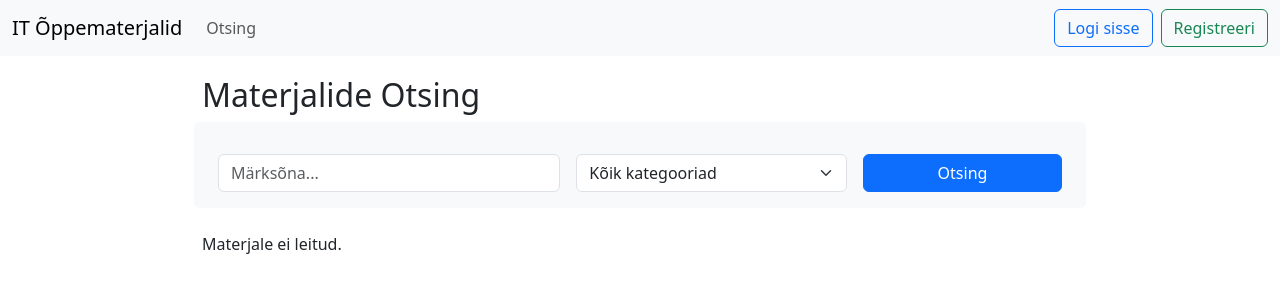
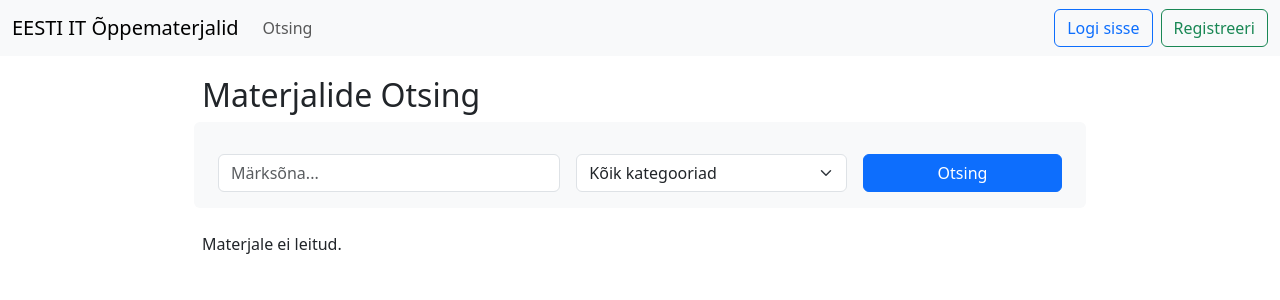
Before and after one commit to capnerss/flask-learning-project, a Flask app: page / in a window 1280 px wide. Shown: the top 300 px of the page. Run offline with Flask 3, Linux system fonts and the light colour scheme; data that the repository does not hold is empty.

Commit message:
add eesti

```diff
--- a/templates/index.html
+++ b/templates/index.html
@@ -16,7 +16,7 @@
 
 <nav class="navbar navbar-expand-lg navbar-light bg-light">
   <div class="container-fluid">
-    <a class="navbar-brand" href="#">IT Õppematerjalid</a>
+    <a class="navbar-brand" href="#">EESTI IT Õppematerjalid</a>
     <div class="collapse navbar-collapse">
       <ul class="navbar-nav me-auto">
         <li class="nav-item"><a class="nav-link" onclick="showSection('search-section')">Otsing</a></li>
```
